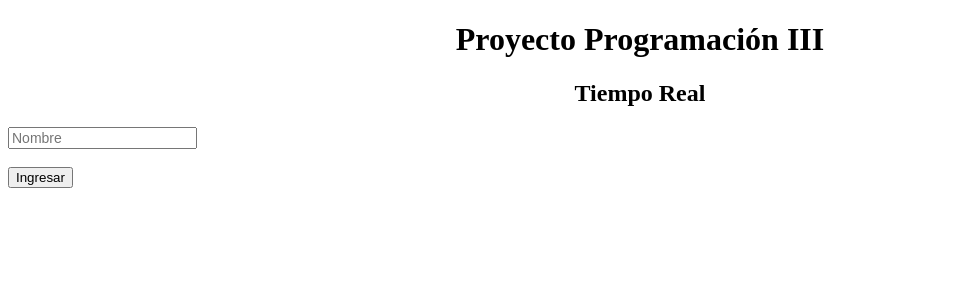
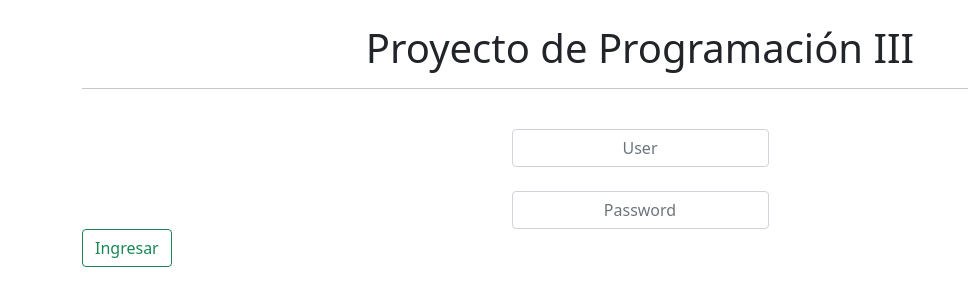
Before and after one commit to kenethfv/Progra3, an Angular app in the folder Applicacion/: page /login in a window 1280 px wide. Shown: the top 306 px of the page, without its empty margins (0-968 px from the left). Built offline with nearby package versions, Linux system fonts and the light colour scheme.

Commit message:
Update Login
Instalación de Bootstrap

```diff
--- a/Applicacion/angular.json
+++ b/Applicacion/angular.json
@@ -34,6 +34,7 @@
               "src/assets"
             ],
             "styles": [
+              "node_modules/bootstrap/dist/css/bootstrap.min.css",
               "src/styles.scss"
             ],
             "scripts": []
--- a/Applicacion/package.json
+++ b/Applicacion/package.json
@@ -21,6 +21,7 @@
     "@angular/platform-browser": "~11.2.6",
     "@angular/platform-browser-dynamic": "~11.2.6",
     "@angular/router": "~11.2.6",
+    "bootstrap": "^5.0.1",
     "event-source-polyfill": "^1.0.24",
     "ng-event-source": "^1.0.14",
     "rxjs": "~6.6.0",
--- a/Applicacion/src/app/login/Login.component.html
+++ b/Applicacion/src/app/login/Login.component.html
@@ -1,9 +1,44 @@
-<h1>Proyecto Programación III</h1>
-<h2>Tiempo Real</h2>
+<div class="container">
+    <div class="row">
+        <div class="col-md-12">
+            <br>
+            <h1>Proyecto de Programación III</h1>
+            <hr>
+            <br>
 
-<input  type="text" placeholder="Nombre">
-<br>
-<br>
-<div class="example-button-row">
-<button mat-raised-button color="primary">Ingresar</button>
+        </div>
+    </div>
+
+    <div class="row" *ngIf="loading">
+        <div class="col-md-12">
+            <div class="spinner-border text-info float-right" role="status">
+                <span class="sr-only">Loading...</span>
+            </div>
+        </div>
+        <br>
+    </div>
+
+    <div class="abs-center">
+        <div class="row">
+            <div class="col-xs-5">
+                <input type="text" placeholder="User" class="form-control" required>
+                <br>
+            </div>
+        </div>
+    </div>
+
+    <div class="abs-center">
+        <div class="row">
+            <div class="col-xs-5">
+                <input type="password" placeholder="Password" class="form-control" required>
+            </div>
+        </div>
+    </div>
+
+    <div class="row">
+        <div class="col-md-12">
+            <input class="btn btn-outline-success float-right" type="submit" value="Ingresar">
+        </div>
+    </div>
+
 </div>
--- a/Applicacion/src/app/login/Login.component.scss
+++ b/Applicacion/src/app/login/Login.component.scss
@@ -6,9 +6,10 @@ p, h1, h2 {
     text-align: center;
 }
 input{
-    font-size: 14px;
+    text-align: center;
 }
 
-.example-button-row .mat-button-base {
-    margin: 8px 8px 8px 0;
-  }
+.abs-center {
+  display: flex;
+  justify-content: center;
+}
--- a/Applicacion/src/app/login/Login.component.ts
+++ b/Applicacion/src/app/login/Login.component.ts
@@ -9,6 +9,7 @@ import { HttpHeaders } from '@angular/common/http';
 })
 export class LoginComponent implements OnInit {
 
+  loading: boolean= false;
   constructor() { }
 
   ngOnInit(): void {
--- a/Applicacion/src/styles.scss
+++ b/Applicacion/src/styles.scss
@@ -1 +1,2 @@
 /* You can add global styles to this file, and also import other style files */
+@import "~bootstrap/dist/css/bootstrap.min.css";
```
Also changed, not shown: 1 other file (tests, documents, lock files or other folders).
